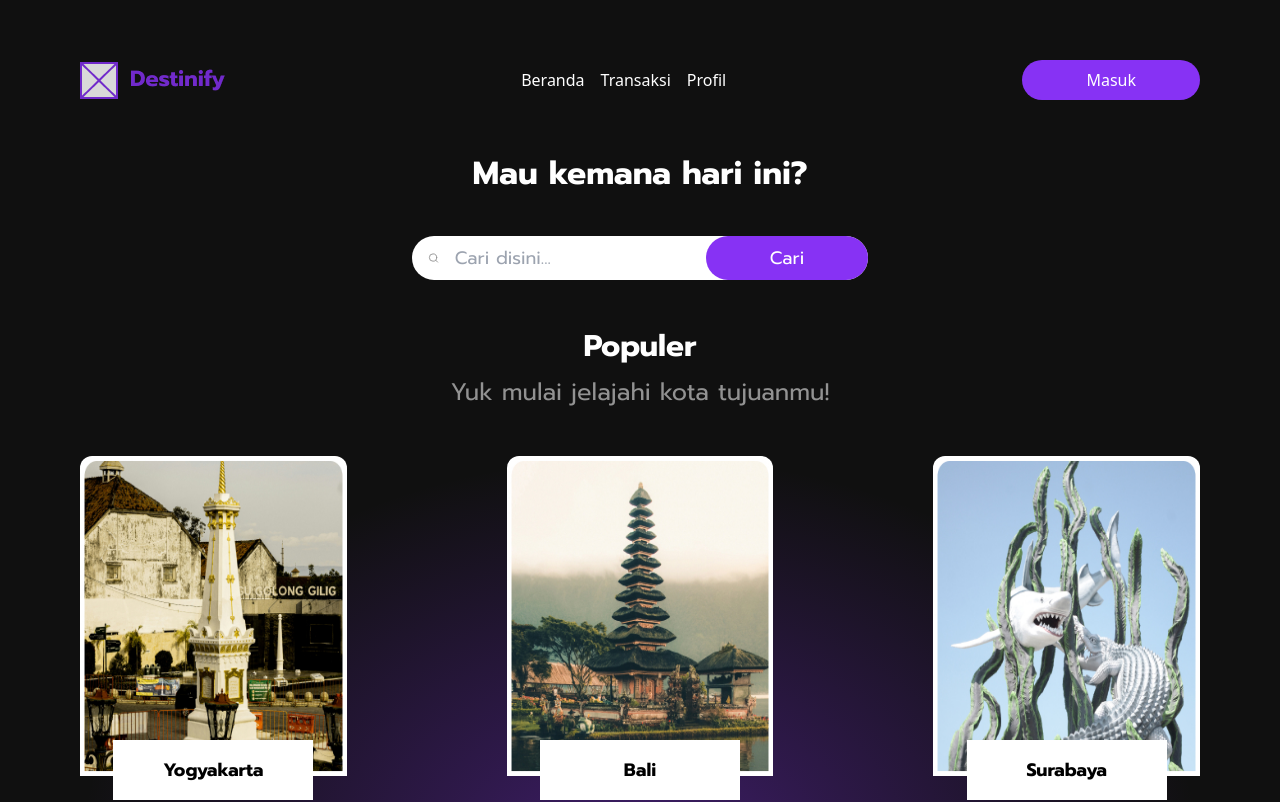
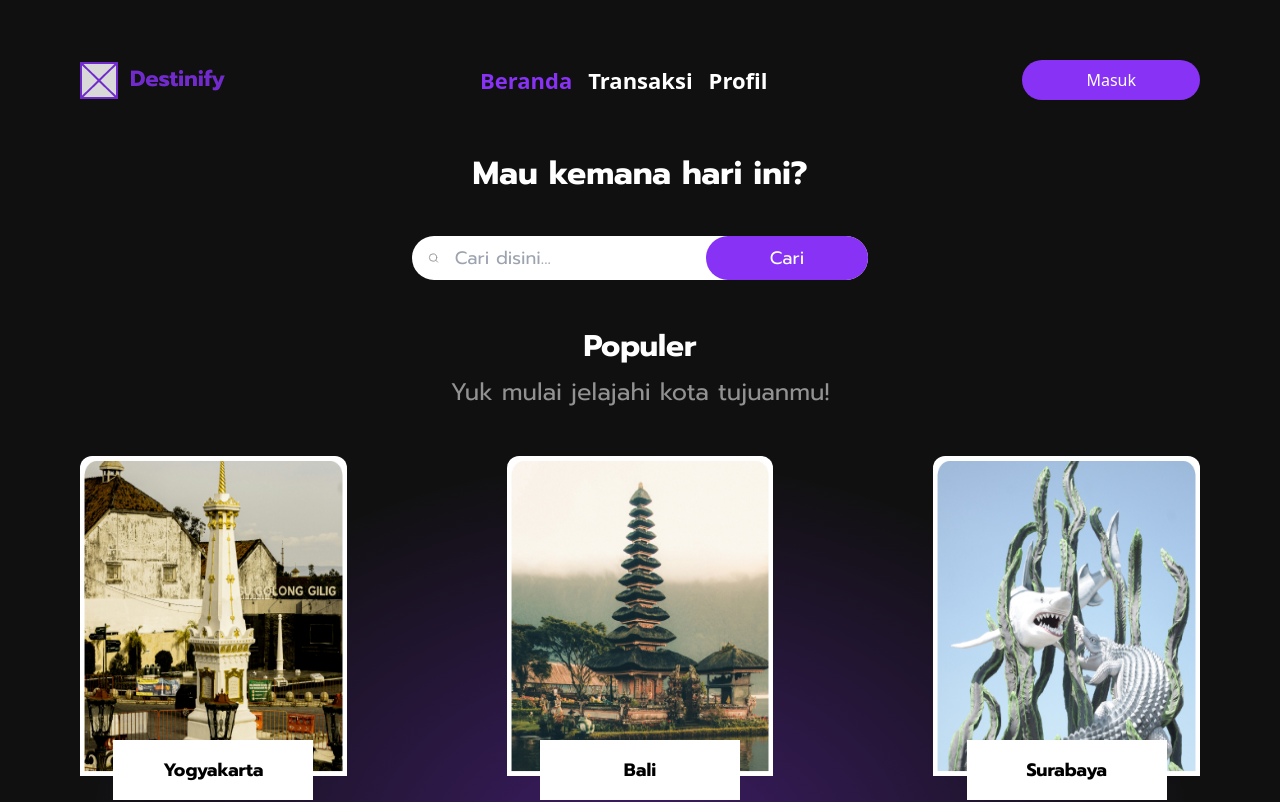
Before and after one commit to kenziehh/Internship-FE-2024, a Next.js app: page / in a window 1280 px wide. Shown: the top 802 px of the page. Built offline with nearby package versions, Linux system fonts and the light colour scheme; no server answers.

Commit message:
add skeletoncard and make grid layout componenent

```diff
--- a/src/app/home/PopularCity.tsx
+++ b/src/app/home/PopularCity.tsx
@@ -1,12 +1,14 @@
 "use client";
 import Card from "@/components/Card";
+import GridContainer from "@/components/layouts/GridContainer";
+import SkeletonCard from "@/components/loading/SkeletonCard";
 import { City } from "@/models/interface/City";
 import { useQuery } from "@tanstack/react-query";
 import axios from "axios";
 import React from "react";
 
 const PopularCity = () => {
-  const { data } = useQuery<City[]>({
+  const { data, isLoading } = useQuery<City[]>({
     queryFn: async () => {
       const response = await axios.get("/api/city");
       return response.data.data;
@@ -22,7 +24,18 @@ const PopularCity = () => {
           Yuk mulai jelajahi kota tujuanmu!
         </p>
       </div>
-      <div className="grid grid-cols-1 md:grid-cols-2 xl:grid-cols-3 gap-16 md:gap-40 justify-between radialGradient">
+      {isLoading ? (
+        // <div className="text-white text-6xl">Loading</div>
+        <GridContainer className="radialGradient">
+          <SkeletonCard />
+          <SkeletonCard />
+          <SkeletonCard />
+          <SkeletonCard />
+          <SkeletonCard />
+          <SkeletonCard />
+        </GridContainer>
+      ) : (
+        <GridContainer className="radialGradient">
           {data?.map((cityItem: City) => {
             return (
               <Card
@@ -32,7 +45,8 @@ const PopularCity = () => {
               />
             );
           })}
-      </div>
+        </GridContainer>
+      )}
     </section>
   );
 };
--- a/src/components/Navbar.tsx
+++ b/src/components/Navbar.tsx
@@ -14,12 +14,16 @@ const Navbar = () => {
     setIsOpen(!isOpen);
   };
   const { status }: { status: string } = useSession();
-
+  const isActive = (path: string) => {
+    if (path === pathName) {
+      return true;
+    } else {
+      return false;
+    }
+  };
   return (
     !disableNavbar.includes(pathName) && (
-      <nav
-        className={`container flex items-center justify-between py-[60px]`}
-      >
+      <nav className={`container flex items-center justify-between py-[60px]`}>
         <Link href={"/"} className="text-2xl text-purple">
           <Image
             src={"/destinify-logo.png"}
@@ -28,14 +32,23 @@ const Navbar = () => {
             alt="logo"
           />
         </Link>
-        <div className="hidden lg:flex gap-4 items-center">
-          <Link href={"/"} className="text-white">
+        <div className="hidden lg:flex gap-4 items-center bold text-[22px]">
+          <Link
+            href={"/"}
+            className={`${isActive("/") ? "text-purple" : "text-white"}`}
+          >
             Beranda
           </Link>
-          <Link href={"/transaction"} className="text-white">
+          <Link
+            href={"/transaction"}
+            className={isActive("/transaction") ? "text-purple" : "text-white"}
+          >
             Transaksi
           </Link>
-          <Link href={"/profile"} className="text-white">
+          <Link
+            href={"/profile"}
+            className={isActive("/profile") ? "text-purple" : "text-white"}
+          >
             Profil
           </Link>
         </div>
--- /dev/null
+++ b/src/components/layouts/GridContainer.tsx
@@ -0,0 +1,19 @@
+import React from "react";
+
+const GridContainer = ({
+  children,
+  className,
+}: {
+  children: React.ReactNode;
+  className?: string;
+}) => {
+  return (
+    <div
+      className={`grid grid-cols-1 md:grid-cols-2 xl:grid-cols-3 gap-16 md:gap-40 justify-between ${className}`}
+    >
+      {children}
+    </div>
+  );
+};
+
+export default GridContainer;
--- /dev/null
+++ b/src/components/loading/SkeletonCard.tsx
@@ -0,0 +1,7 @@
+import React from "react";
+
+const SkeletonCard = () => {
+  return <div className="w-80 h-80 bg-slate-200 rounded-t-md"></div>;
+};
+
+export default SkeletonCard;
```
Lines whose indentation alone changed are shown as unchanged.
